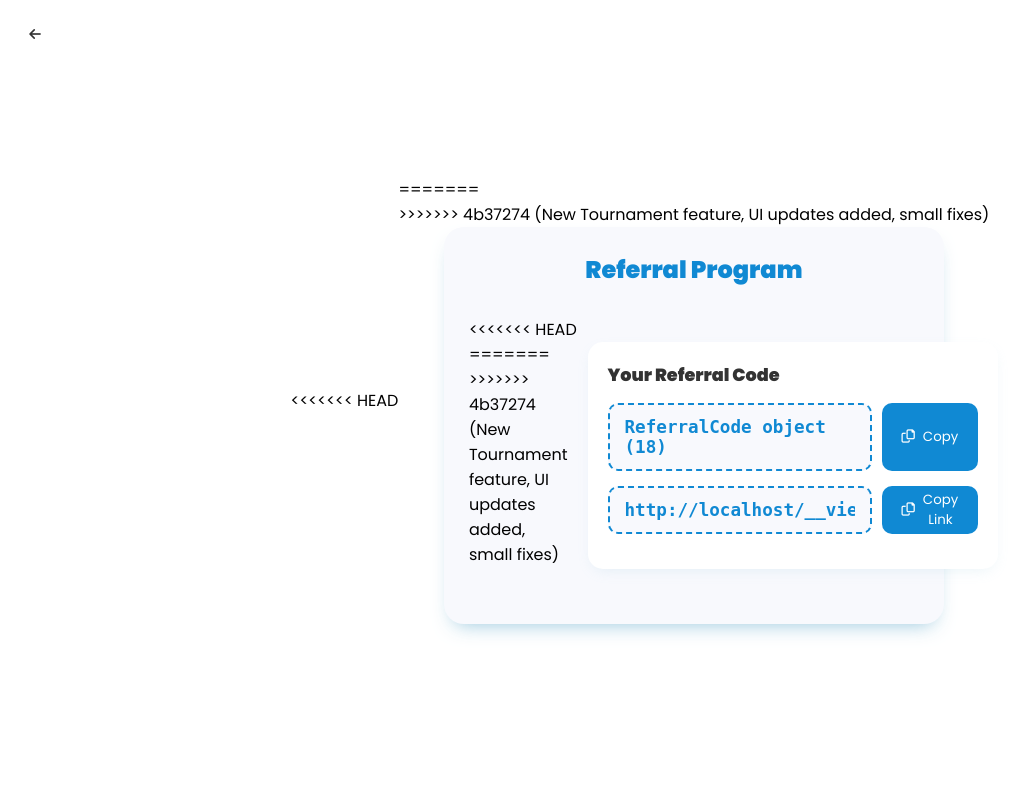
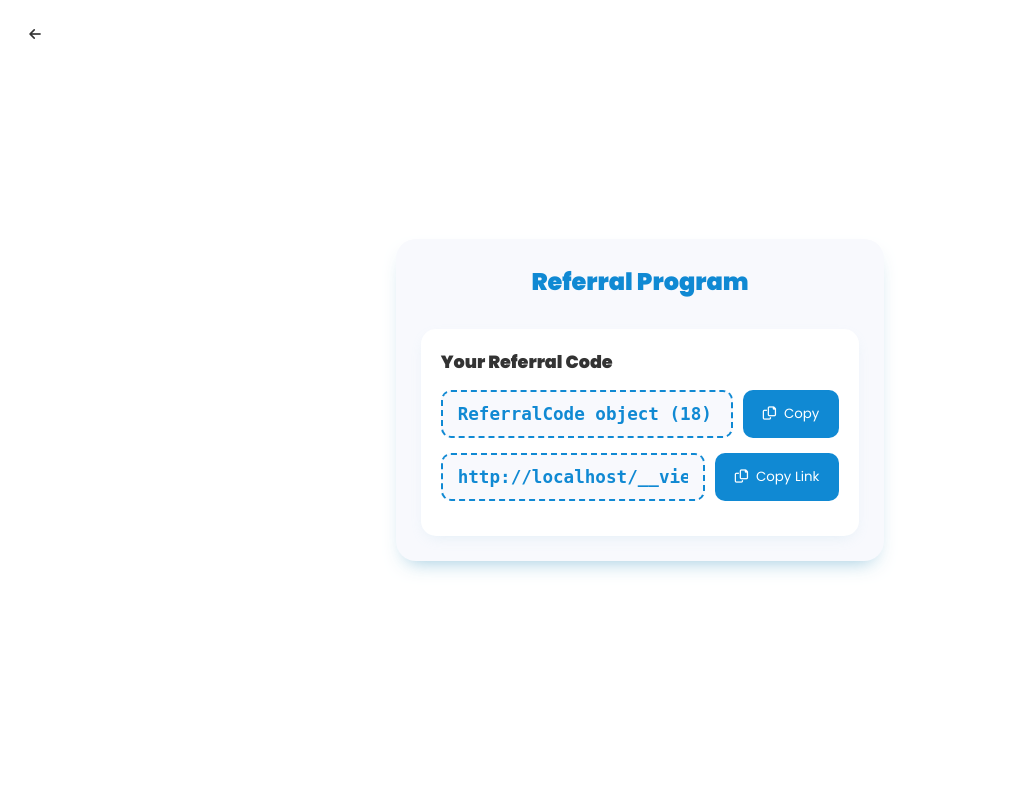
Before and after one commit to WZTEO/AishWave, a Django app: template shop/templates/shop/referral.html in a window 1280 px wide. Shown: the whole page, without its empty margins (0-1022 px from the left). Run offline with Django 5.2, Linux system fonts and the light colour scheme; the template is opened without the code that fills it: values that come from a table or form of the project are taken from there, others are empty; data comes from the database, SQL or seed files in the repository; parts of the project's set-up code (start-up, migrations or seed data) failed here and were passed over; some libraries are stand-ins or nearby versions.

Commit message:
updated referrals.html

```diff
--- a/shop/templates/shop/referral.html
+++ b/shop/templates/shop/referral.html
@@ -5,22 +5,14 @@
 {% endblock %}
 
 {% block content %}
-<<<<<<< HEAD
-<div >
-=======
 <div class="referral-">
->>>>>>> 4b37274 (New Tournament feature, UI updates added, small fixes)
     <button hx-get="{% url 'finance' %}" hx-target="body" hx-push-url="true" class="referral-close" id="referral-close">
       <i class="fas fa-arrow-left"></i>
     </button>
     <div class="referral-content">
       <h2 class="referral-header">Referral Program</h2>
 
-<<<<<<< HEAD
-      <div class="referral-stats">
-=======
       <!-- <div class="referral-stats">
->>>>>>> 4b37274 (New Tournament feature, UI updates added, small fixes)
         <div class="stat-card">
           <div class="value">${{ total_earnings }}</div>
           <div class="label">Total Earnings</div>
@@ -51,11 +43,7 @@
           </div>
         </div>
       </div>
-<<<<<<< HEAD
-
-=======
        -->
->>>>>>> 4b37274 (New Tournament feature, UI updates added, small fixes)
       <div class="referral-code-container">
         <h3>Your Referral Code</h3>
         <div class="referral-code">
```
